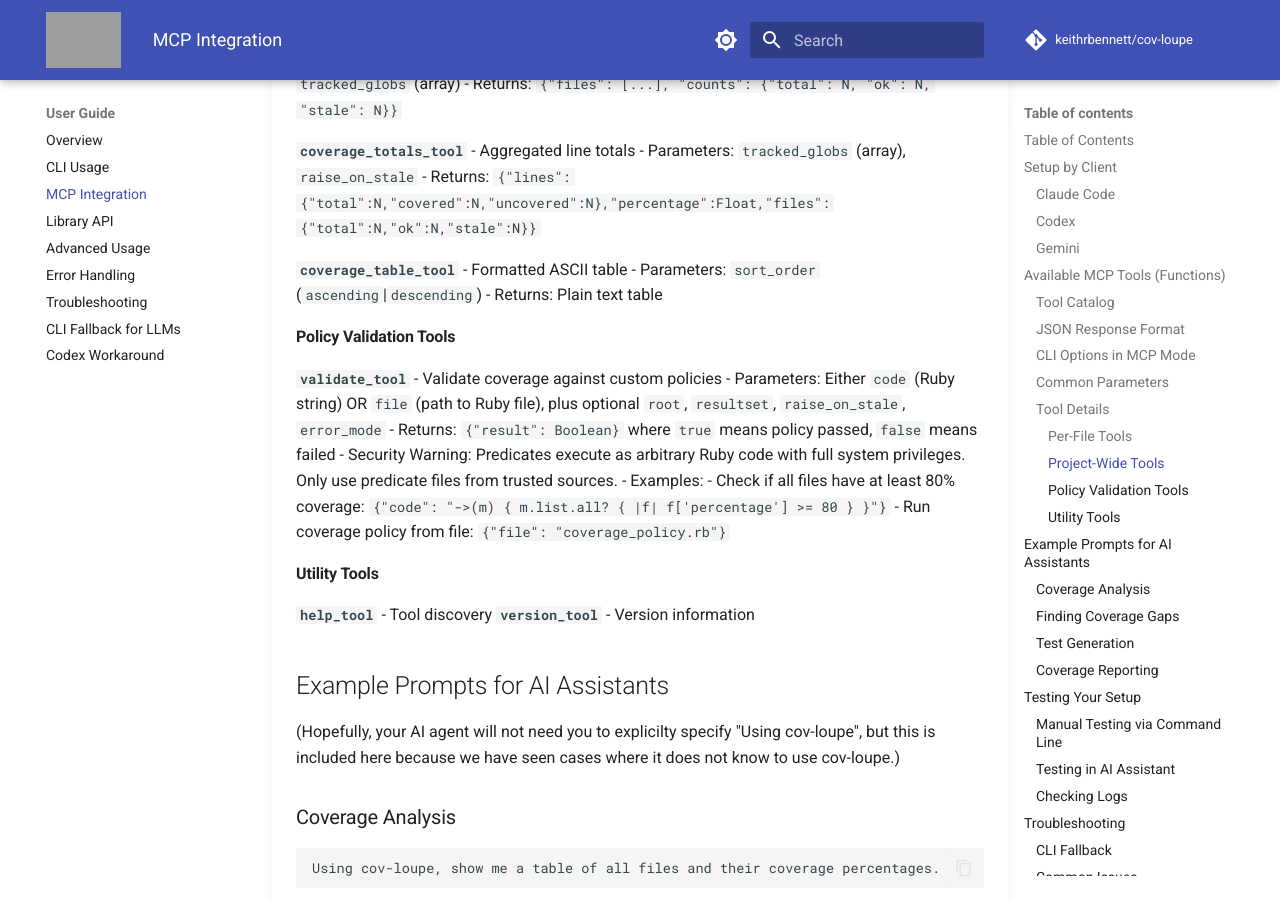
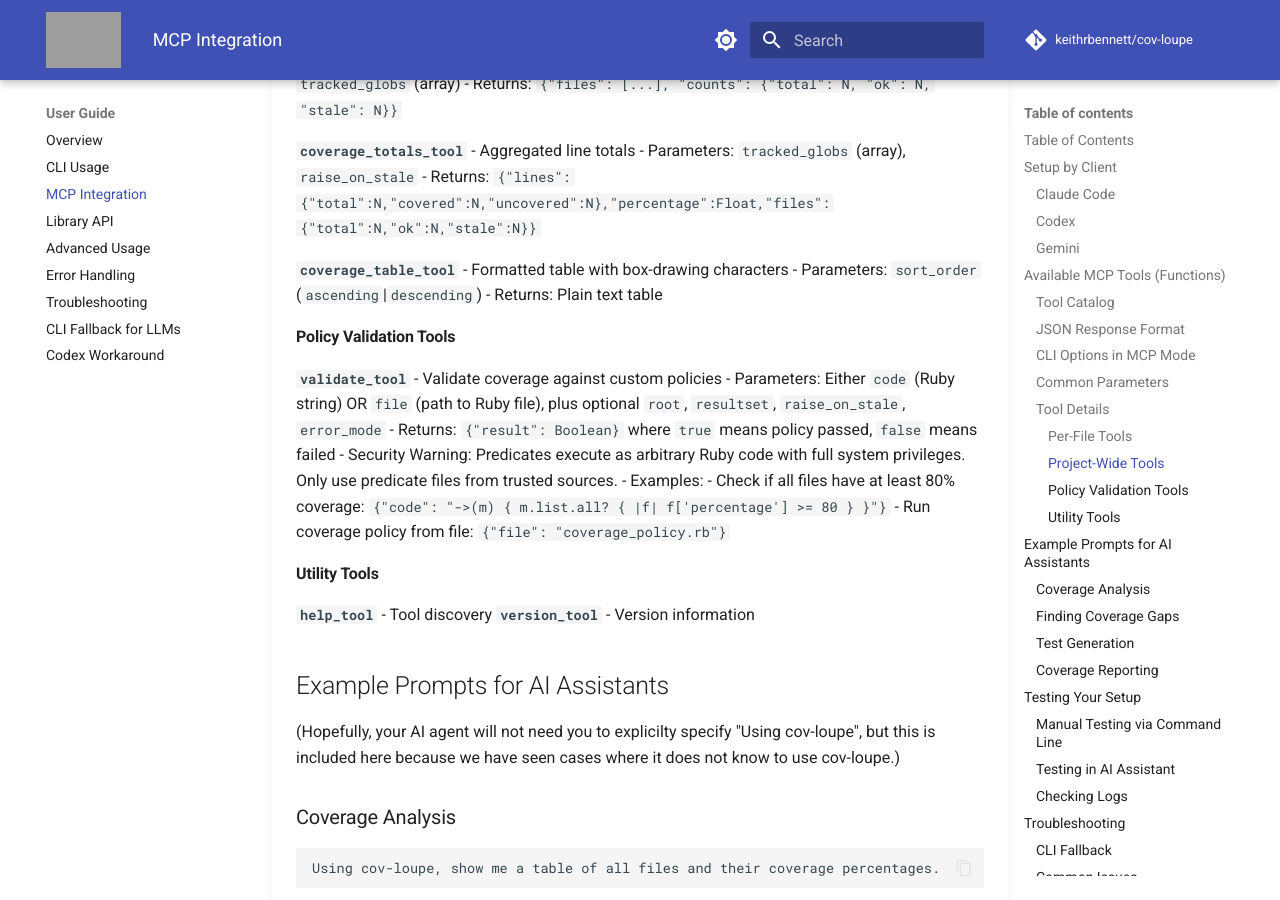
Before and after one commit to keithrbennett/simplecov-mcp, an MkDocs documentation site: the page built from docs/user/MCP_INTEGRATION.md, in a window 1280 px wide and 900 px high, scrolled down 5423 px. Built offline with MkDocs 1.6.1 and Material for MkDocs 9.7.7, drawn with Linux system fonts in a browser that asks for light colours; comment, search, counter and statistics services are not loaded; grey boxes are pictures that could not be loaded.

Commit message:
Correct doc description of formatted table output box chars.

```diff
--- a/docs/user/MCP_INTEGRATION.md
+++ b/docs/user/MCP_INTEGRATION.md
@@ -194,7 +194,7 @@ These tools analyze individual files. All require `path` parameter.
 - Parameters: `tracked_globs` (array), `raise_on_stale`
 - Returns: `{"lines":{"total":N,"covered":N,"uncovered":N},"percentage":Float,"files":{"total":N,"ok":N,"stale":N}}`
 
-**`coverage_table_tool`** - Formatted ASCII table
+**`coverage_table_tool`** - Formatted table with box-drawing characters
 - Parameters: `sort_order` (`ascending`|`descending`)
 - Returns: Plain text table
 
```
